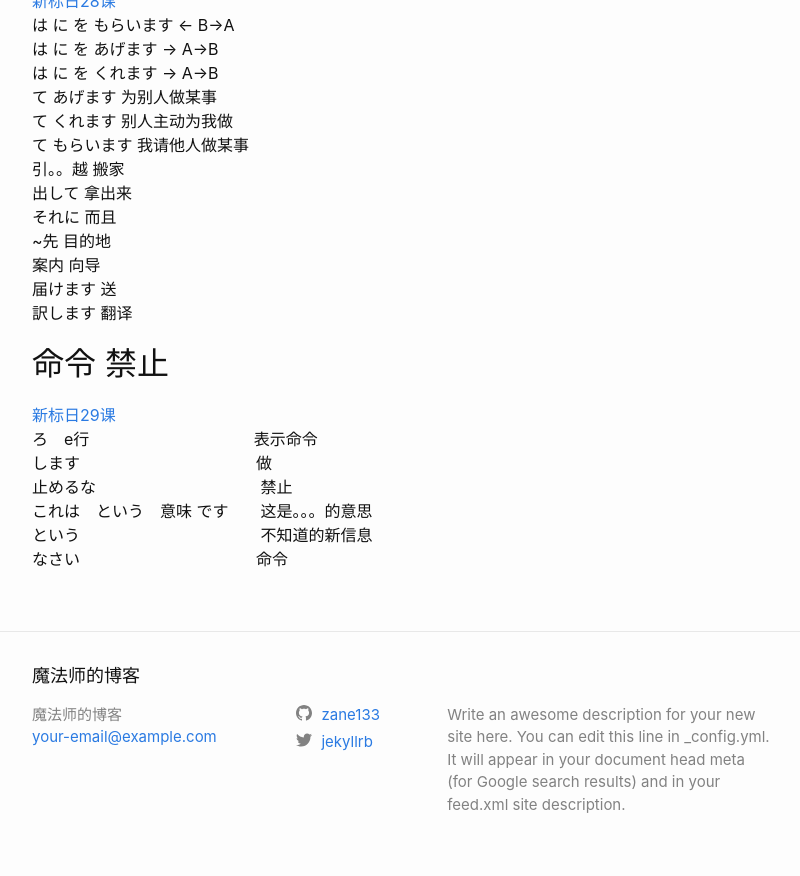
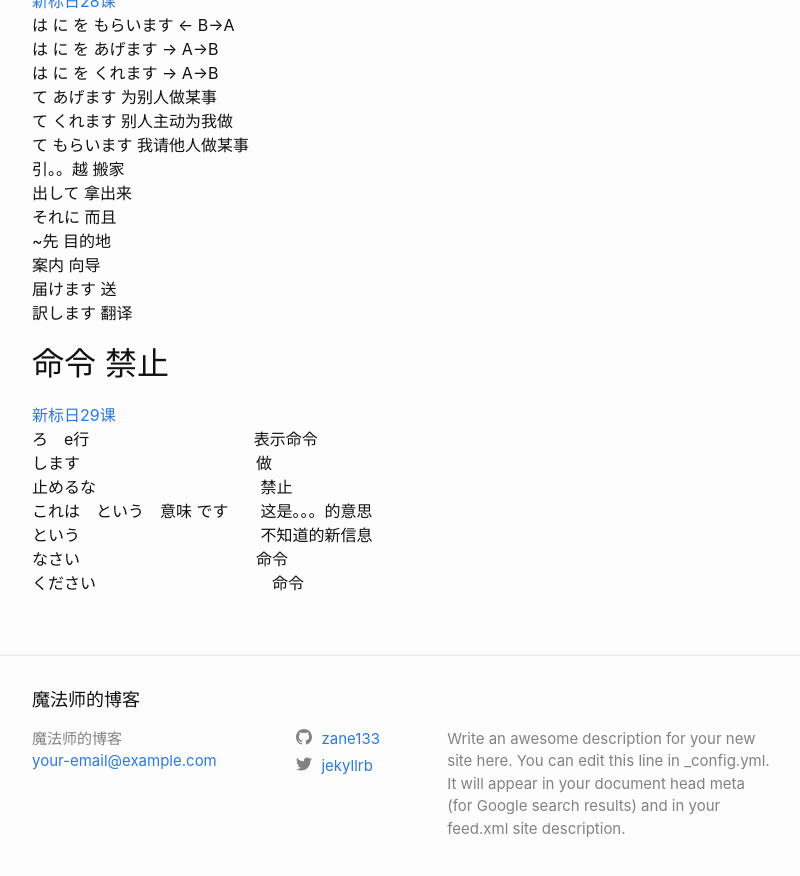
Before and after one commit to zane133/zane133.github.io, a Jekyll site: the page built from _posts/2019-08-17-japanese_study.markdown, in a window 1280 px wide and 900 px high, scrolled down 5614 px. Shown: the top 876 px of the window, without its empty margins (238-1038 px from the left). Built offline with Jekyll 4.4.1, drawn with Linux system fonts in a browser that asks for light colours.

Commit message:
Update 2019-08-17-japanese_study.markdown

```diff
--- a/_posts/2019-08-17-japanese_study.markdown
+++ b/_posts/2019-08-17-japanese_study.markdown
@@ -198,3 +198,4 @@ Google可以在搜索词的尾部加上 **とは**
 これは　という　意味 です　　这是。。。的意思
 という  &emsp;&emsp;&emsp;&emsp;&emsp;&emsp;&emsp;&emsp;&emsp;&emsp;&emsp;不知道的新信息
 なさい　&emsp;&emsp;&emsp;&emsp;&emsp;&emsp;&emsp;&emsp;&emsp;&emsp;命令
+ください　&emsp;&emsp;&emsp;&emsp;&emsp;&emsp;&emsp;&emsp;&emsp;&emsp;命令
```
